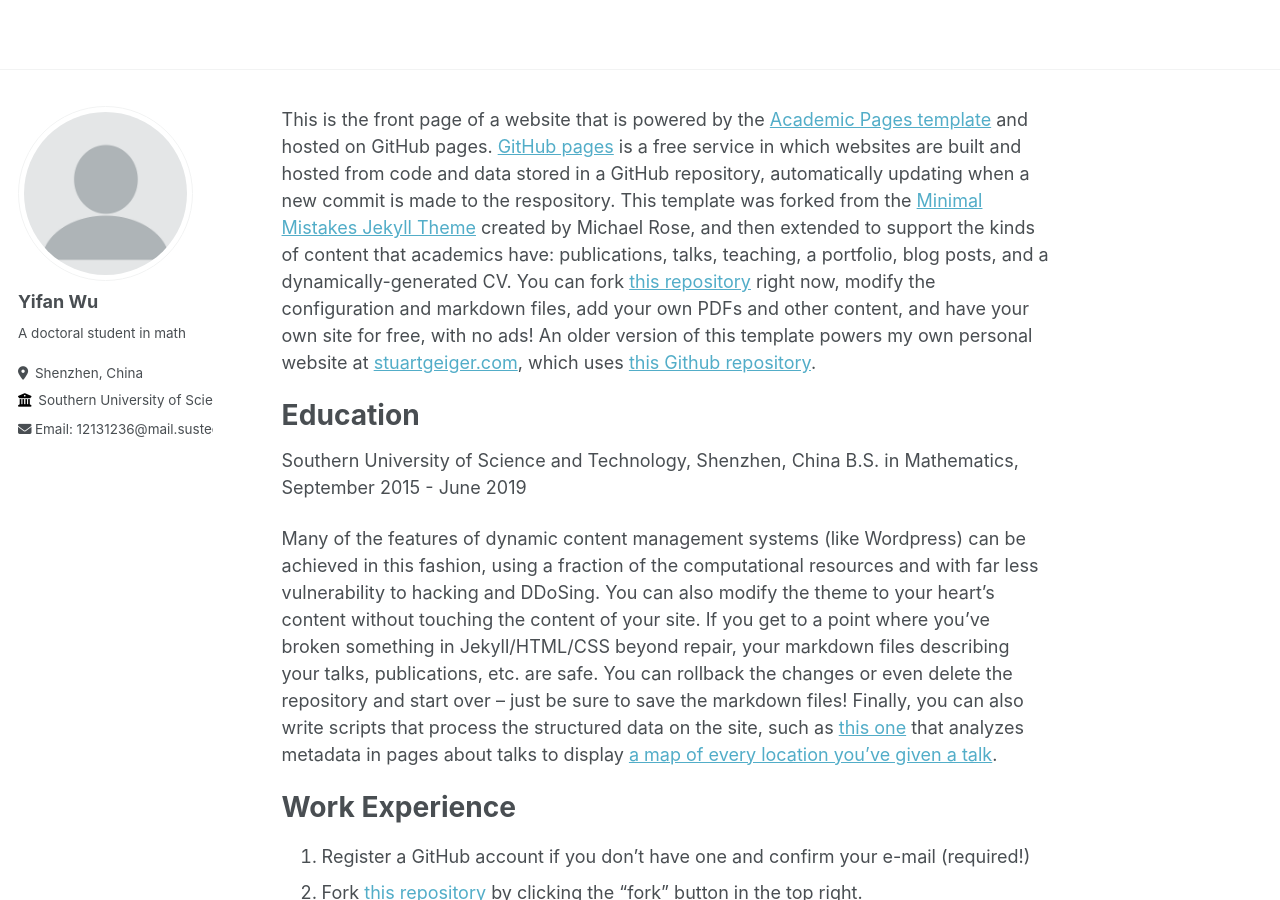
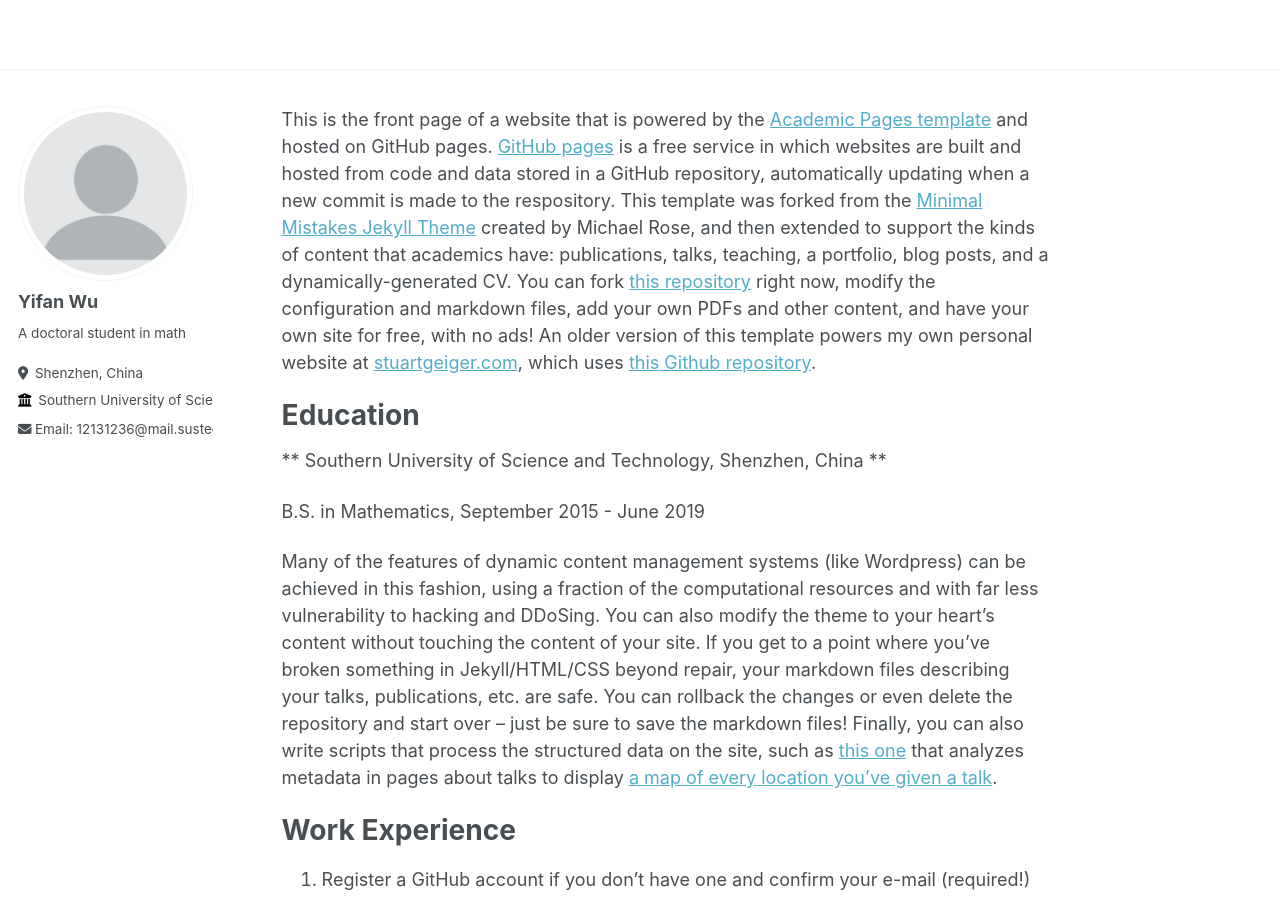
Before and after one commit to Wuyf19970105/Wuyf19970105.github.io, a Jekyll site: the page built from _pages/about.md, in a window 1280 px wide and 900 px high. Built offline with Jekyll 4.4.1, drawn with Linux system fonts in a browser that asks for light colours.

```diff
--- a/_pages/about.md
+++ b/_pages/about.md
@@ -11,7 +11,8 @@ This is the front page of a website that is powered by the [Academic Pages templ
 
 Education
 ======
-Southern University of Science and Technology, Shenzhen, China
+** Southern University of Science and Technology, Shenzhen, China **
+
 B.S. in Mathematics, September 2015 - June 2019
 
 Many of the features of dynamic content management systems (like Wordpress) can be achieved in this fashion, using a fraction of the computational resources and with far less vulnerability to hacking and DDoSing. You can also modify the theme to your heart's content without touching the content of your site. If you get to a point where you've broken something in Jekyll/HTML/CSS beyond repair, your markdown files describing your talks, publications, etc. are safe. You can rollback the changes or even delete the repository and start over -- just be sure to save the markdown files! Finally, you can also write scripts that process the structured data on the site, such as [this one](https://github.com/academicpages/academicpages.github.io/blob/master/talkmap.ipynb) that analyzes metadata in pages about talks to display [a map of every location you've given a talk](https://academicpages.github.io/talkmap.html).
```
